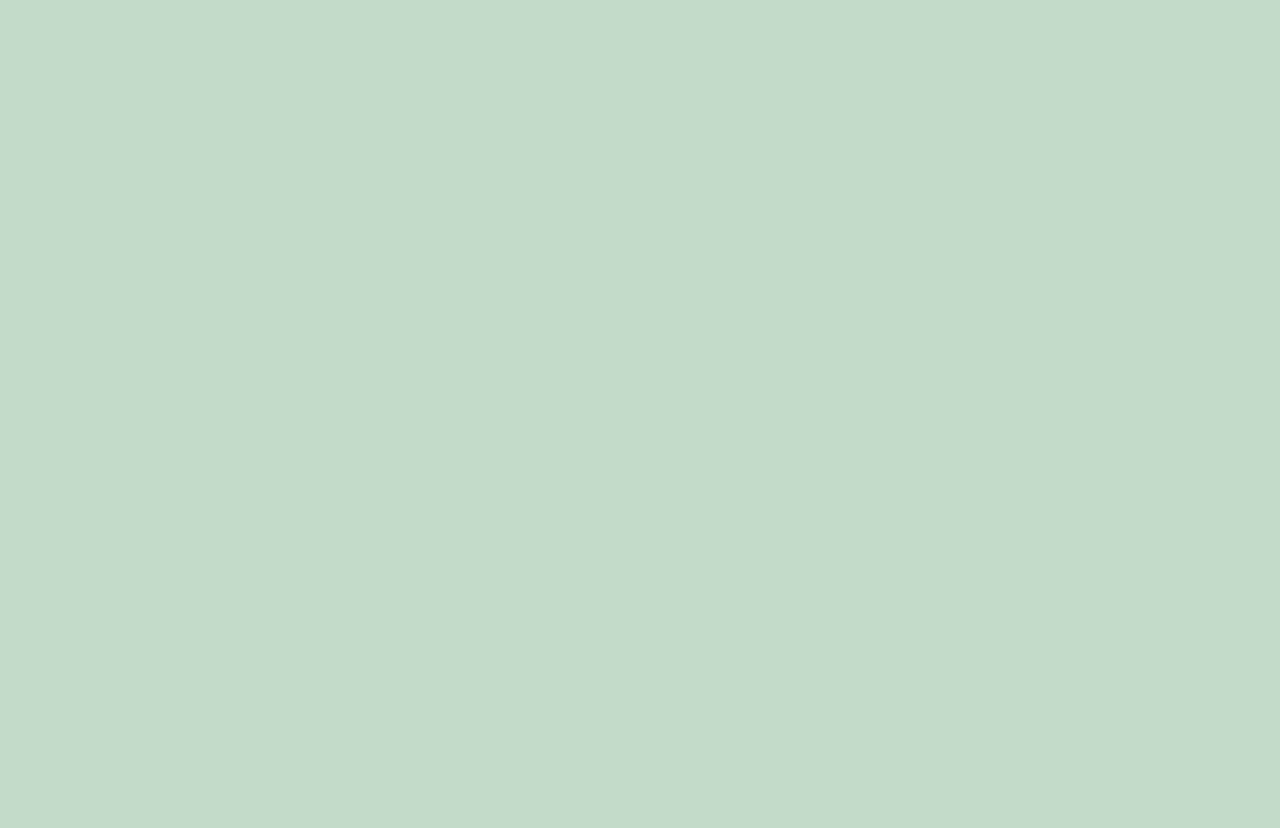
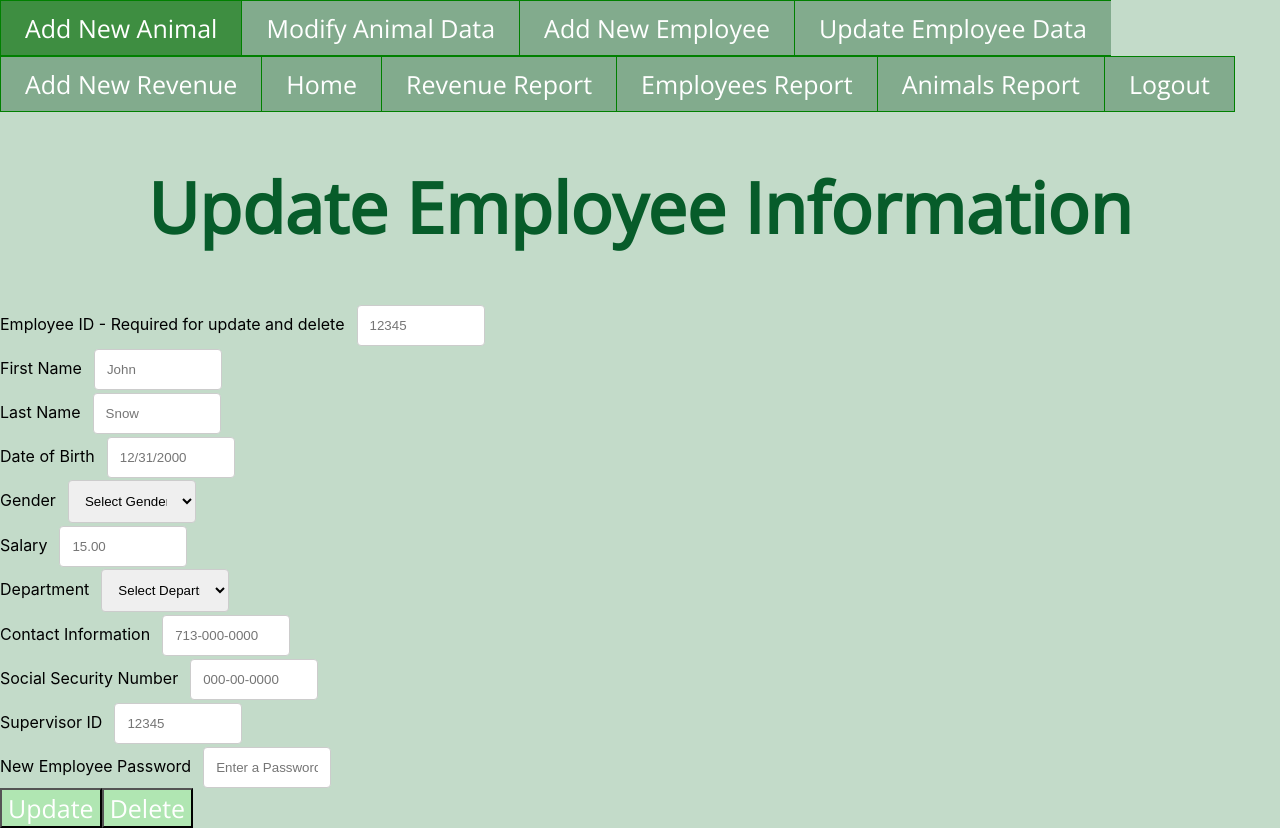
Before and after one commit to huynhkhoa9/zoo_integrated_db, a React (Create React App) app in the folder client/: page /UpdateEmployee in a window 1280 px wide. Before the commit the page ends 800 px from the top, so only its background shows below. Built offline with nearby package versions, Linux system fonts and the light colour scheme.

Commit message:
modifying data

```diff
--- a/client/src/App.js
+++ b/client/src/App.js
@@ -18,6 +18,7 @@ import Revenue from './Containers/Revenue'
 import RevenueAdded from './Containers/RevenueAdded'
 import AnimalsPage from './Containers/AnimalPage'
 import UpdateAnimals from './Containers/UpdateAnimals'
+import UpdateEmployee from './Containers/UpdateEmployee'
 
 class App extends Component{
 
@@ -44,6 +45,7 @@ class App extends Component{
             <Route exact path="/AnimalsPage" component={AnimalsPage}></Route>
             <Route exact path="/AnimalsEmployee" component={AnimalsEmployee}></Route>
             <Route exact path="/UpdateAnimals" component={UpdateAnimals}></Route>
+            <Route exact path="/UpdateEmployee" component={UpdateEmployee}></Route>
           </Switch>
       </Router>
     )
--- a/client/src/Containers/EmployeeNavBar.js
+++ b/client/src/Containers/EmployeeNavBar.js
@@ -45,8 +45,13 @@ export default function EmployeeNavBar(){
         window.location.reload();
     }
 
-    const UpdateSubmit = (e) =>{
+    const UpdateAnimalSubmit = (e) =>{
         history.push("/UpdateAnimals")
+        window.location.reload();
+    }
+
+    const UpdateEmployeeSubmit = (e) =>{
+        history.push("/UpdateEmployee")
         window.location.reload();
     }
 
@@ -57,11 +62,14 @@ export default function EmployeeNavBar(){
                 <Button className="Add Animal" block size="lg" type="submit" onClick={AddAnimalSubmit}>
                     Add New Animal
                 </Button>
-                <Button className="Update Animal" block size="lg" type="submit" onClick={UpdateSubmit}>
+                <Button className="Update Animal" block size="lg" type="submit" onClick={UpdateAnimalSubmit}>
                     Modify Animal Data
                 </Button>
                 <Button className="Add Employee" block size="lg" type="submit" onClick={AddEmployeeSubmit}>
                     Add New Employee
+                </Button>
+                <Button className="Update Employee" block size="lg" type="submit" onClick={UpdateEmployeeSubmit}>
+                    Update Employee Data
                 </Button>
                 <Button className="Add Revenue" block size="lg" type="submit" onClick={AddRevenueSubmit}>
                     Add New Revenue
--- a/client/src/Containers/UpdateEmployee.js
+++ b/client/src/Containers/UpdateEmployee.js
@@ -3,118 +3,110 @@ import {useHistory} from "react-router-dom"
 import EmployeeNavBar from "./EmployeeNavBar"
 import axios from "axios"
 
-function updateAnimal(AnimalId, Species, AnimalName, AnimalDOB, AnimalGender, Habitat){
-    return axios.post("/api/auth/updateAnimal", {
-        AnimalId, Species, AnimalDOB, AnimalGender, AnimalName, Habitat
-    })
-    .then(response => {
-        return response.data;
-    });
-}
+export default function UpdateEmployee() {
 
-function deleteAnimal(AnimalId, Species, AnimalName, AnimalDOB, AnimalGender, Habitat){
-    return axios.post("/api/auth/deleteAnimal", {
-        AnimalId, Species, AnimalDOB, AnimalGender, AnimalName, Habitat
-    })
-    .then(response => {
-        return response.data;
-    });
-}
+    const [EmployeeFirstName, setEmployeeFirstName] = useState("");
+    const [EmployeeLastName, setEmployeeLastName] = useState("");
+    const [EmployeeDOB, setEmployeeDOB] = useState("");
+    const [EmployeeGender, setEmployeeGender] = useState("");
+    const [EmployeeSalary, setEmployeeSalary] = useState("");
+    const [EmployeeDepartment, setEmployeeDepartment] = useState("");
+    const [EmployeeContactInfo, setEmployeeContactInfo] = useState("");
+    const [EmployeeSSN, setEmployeeSSN] = useState("");
+    const [EmployeeSupervisorId, setEmployeeSupervisorId] = useState("");
+    const [EmployeeId, setEmployeeId] = useState("");
+    const [EmployeePassword, setEmployeePassword] = useState("");
 
-export default function UpdateAnimals() {
-    const [AnimalId, setAnimalId] = useState("");
-    const [Species, setSpecies] = useState("");
-    const [AnimalDOB, setAnimalDOB] = useState("");
-    const [AnimalGender, setAnimalGender] = useState("");
-    const [AnimalName, setAnimalName] = useState("");
-    const [Habitat, setHabitat] = useState("");
+    function handleUpdate(event){
+        event.preventDefault();
+        axios.post("/api/auth/updateEmployee", {EmployeeId, EmployeeFirstName, EmployeeLastName, EmployeeDOB, EmployeeGender, EmployeeSalary,
+            EmployeeDepartment, EmployeeContactInfo, EmployeeSSN, EmployeeSupervisorId, EmployeePassword})
+            .then(response => {
+                return response.data;
+            })
 
-    function hs(event){
-        event.preventDefault();
-
-        if(AnimalId.length === 0){
-            alert("Must enter an Id to update the animal!")
+            alert("Employee Information Updated!");
         }
-        else if(AnimalId.length !== 5){
-            alert("Animal Id must be 5 numbers long!");
-        }
-        else{
-            updateAnimal(AnimalId, Species, AnimalName, AnimalDOB, AnimalGender, Habitat);
-            alert("Animal Information has been updated");
-        }
-    }
 
     function handleDelete(event)
     {
         event.preventDefault();
+        axios.post("/api/auth/deleteEmployee", {EmployeeId});
+        alert("Employee Deleted!");
     }
 
     return(
-        <div>
-            <EmployeeNavBar/>
-            <h1>Modify Animal Information</h1>
-            <form class="updateform" id="updateinfo" onSubmit={hs}>
+        <div className="Employees">
+            <EmployeeNavBar />
+            <h1>Update Employee Information</h1>
+            <form class="employee" id="employeesinfo" onSubmit={handleUpdate}>
                 <div>
-                    <label>Animal Id - Id Needed to Modify Data</label>
-                    <input type="text" placeholder="12345" id="animalid" onChange={(e)=> setAnimalId(e.target.value)}></input>
+                <label>Employee ID - Required for update and delete</label>
+                    <input type="text" placeholder="12345" id="employeeid" onChange={(e)=> setEmployeeId(e.target.value)}></input>
                 </div>
                 <div>
-                <label>Animal Name</label>
-                    <input type="text" placeholder="Animal Name" id="AnimalName" onChange={(e)=> setAnimalName(e.target.value)}></input>
+                <label>First Name</label>
+                    <input type="text" placeholder="John" id="employeeFirstName" onChange={(e)=> setEmployeeFirstName(e.target.value)}></input>
                 </div>
                 <div>
+                <label>Last Name</label>
+                    <input type="text" placeholder="Snow" id="employeeLastName" onChange={(e)=> setEmployeeLastName(e.target.value)}></input>
+                 </div>
+                <div>
                 <label>Date of Birth</label>
-                    <input type="date" placeholder="12/31/2000" id="AnimalDOB" onChange={(e)=> setAnimalDOB(e.target.value)}></input>
+                    <input type="text" placeholder="12/31/2000" id="employeeDOB" onChange={(e)=> setEmployeeDOB(e.target.value)}></input>
                 </div>
                 <div>
-                <label>Species</label>
-                    <select id="Species" onChange={(e)=> setSpecies(e.target.value)}>
-                        <option value="">Select an Animal</option>
-                        <option value="Anteater">Anteater</option>
-                        <option value="Arctic Fox">Arctic Fox</option>
-                        <option value="Bald Eagle">Bald Eagle</option>
-                        <option value="Beaver">Beaver</option>
-                        <option value="Bison">Bison</option>
-                        <option value="Camel">Camel</option>
-                        <option value="Chimpanzee">Chimpanzee</option>
-                        <option value="Giraffe">Giraffe</option>
-                        <option value="Gorilla">Gorilla</option>
-                        <option value="Grizzly Bear">Grizzly Bear</option>
-                        <option value="Lemur">Lemur</option>
-                        <option value="Lion">Lion</option>
-                        <option value="Polar Bear">Polar Bear</option>
-                        <option value="Prairie dog">Prairie dog</option>
-                        <option value="Red Panda">Red Panda</option>
-                        <option value="Rhinoceros">Rhinoceros</option>
-                        <option value="Sloth">Sloth</option>
-                        <option value="Tiger">Tiger</option>
-                        <option value="Wolverine">Wolverine</option>
-                        <option value="Zebra">Zebra</option>
+                <label>Gender</label>
+                <select id="employeeGender" onChange={(e)=> setEmployeeGender(e.target.value)}>
+                        <option value="">Select Gender</option>
+                        <option value="Male">Male</option>
+                        <option value="Female">Female</option>
+                        <option value="Other">Other</option>
+                </select>
+                 </div>
+                <div>
+                <label>Salary</label>
+                    <input type="text" placeholder="15.00" id="employeeSalary"  onChange={(e)=> setEmployeeSalary(e.target.value)}></input>
+                </div>
+                <div>
+                <label>Department</label>
+                    <select id="department" onChange={(e)=> setEmployeeDepartment(e.target.value)}>
+                        <option value="">Select Department</option>
+                        <option value="Zoo Keeper">Zoo Keeper</option>
+                        <option value="Restaraunt Staff">Restaraunt Staff</option>
+                        <option value="Gift Shop Staff">Gift Shop Staff</option>
+                        <option value="Food Stalls">Food Stalls</option>
+                        <option value="Veterinarian">Veterinarian</option>
+                        <option value="Registrar">Registrar</option>
+                        <option value="Curator">Curator</option>
+                        <option value="Maintenance">Maintnance</option>
+                        <option value="Marketing">Marketing</option>
+                        <option value="Visitor Services">Visitor Services</option>
+                        <option value="Janitorial">Janitorial</option>
+                        <option value="Membership Director">Membership Director</option>
+                        <option value="Volunteer">Volunteer</option>
                     </select>
                 </div>
                 <div>
-                <label>Sex</label>
-                    <select id="AnimalGender" onChange={(e)=> setAnimalGender(e.target.value)}>
-                        <option value="">Select Gender</option>
-                        <option value="Male">Male</option>
-                        <option value="Female">Female</option>
-                    </select>
+                <label>Contact Information</label>
+                    <input type="text" placeholder="713-000-0000" id="employeeContactInfo" onChange={(e)=> setEmployeeContactInfo(e.target.value)}></input>
                 </div>
                 <div>
-                <label>Habitat</label>
-                    <select id="habitat" onChange={(e)=> setHabitat(e.target.value)}>
-                        <option value="">Select habitat</option>
-                        <option value="African Grasslands">African Grasslands</option>
-                        <option value="American Grasslands">American Grasslands</option>
-                        <option value="Arctic">Arctic</option>
-                        <option value="Asian Forest">Asian Forest</option>
-                        <option value="Great Apes of Harambee">Great Apes of Harambee</option>
-                    </select>
+                <label>Social Security Number</label>
+                    <input type="text" placeholder="000-00-0000" id="employeeSSN" onChange={(e)=> setEmployeeSSN(e.target.value)}></input>
                 </div>
-                    <button type="submit">Update</button>
-                    <button onClick ={handleDelete}>Delete</button>
+                <div>
+                <label>Supervisor ID</label>
+                    <input type="text" placeholder="12345" id="employeeSupervisorId" onChange={(e)=> setEmployeeSupervisorId(e.target.value)}></input>
+                </div>
+                <div>
+                <label>New Employee Password</label>
+                    <input type="text" placeholder="Enter a Password" id="employeepassword" onChange={(e)=> setEmployeePassword(e.target.value)}></input>
+                </div>
+                <button type="submit">Update</button>
+                <button onClick ={handleDelete}>Delete</button>
             </form>
-
         </div>
     )
 }
```
Also changed, not shown: 13 other files (tests, documents, lock files or other folders).
